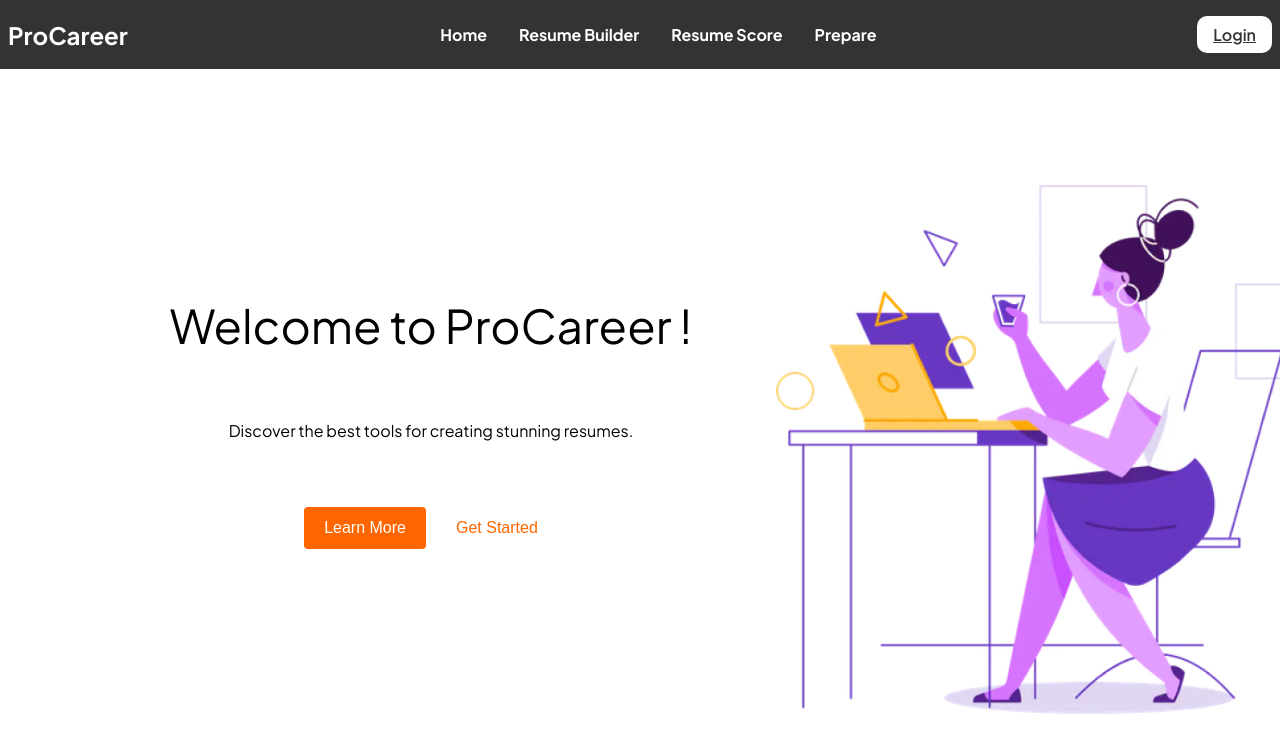
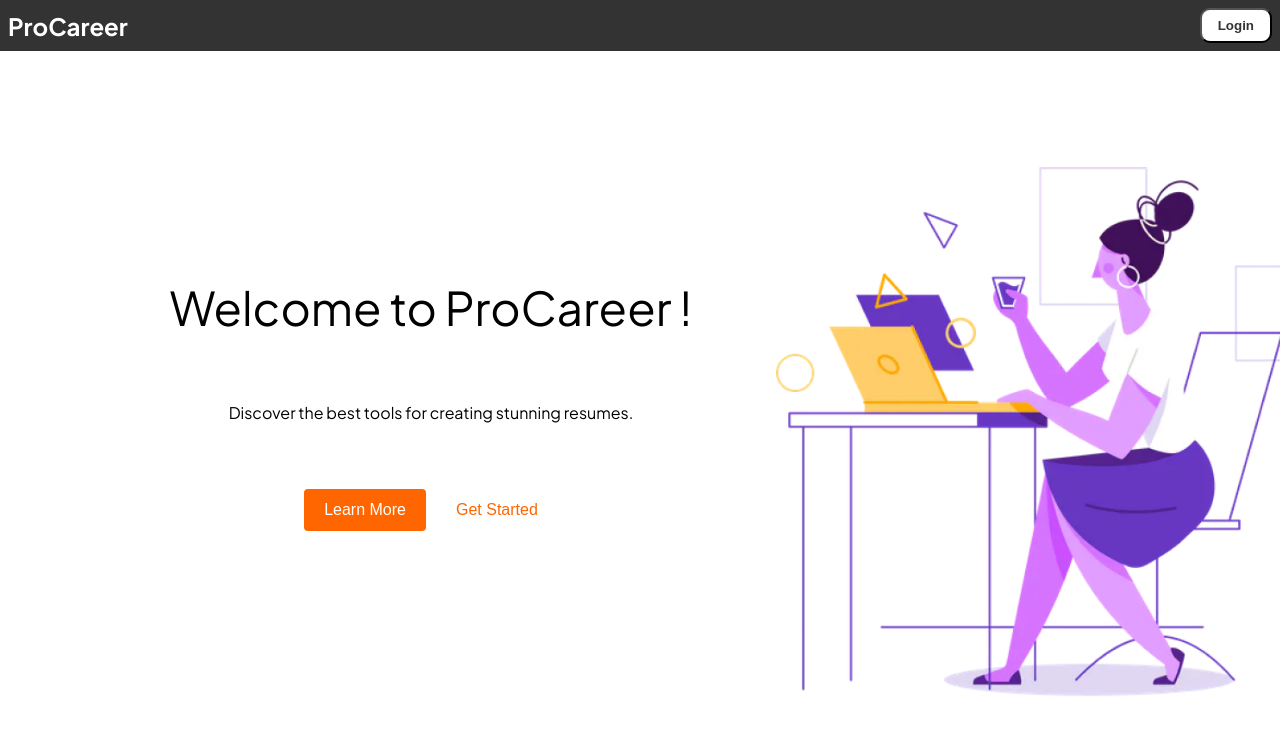
Before and after one commit to niranjan-kurhade/ProCareer, a React (Vite) app in the folder client/: page / in a window 1280 px wide. Shown: the top 752 px of the page. Built offline with nearby package versions, Linux system fonts and the light colour scheme.

Commit message:
added login

```diff
--- a/client/package.json
+++ b/client/package.json
@@ -10,6 +10,7 @@
     "preview": "vite preview"
   },
   "dependencies": {
+    "@auth0/auth0-react": "^2.2.4",
     "axios": "^1.6.7",
     "react": "^18.2.0",
     "react-dom": "^18.2.0",
--- a/client/src/components/Navbar.jsx
+++ b/client/src/components/Navbar.jsx
@@ -1,19 +1,23 @@
 import React from 'react';
 import '../styles/Navbar.css';
 import { Link } from 'react-router-dom';
+import { useAuth0 } from "@auth0/auth0-react";
 
 const Navbar = () => {
+    const { loginWithRedirect, isAuthenticated, logout } = useAuth0();
     return (
         <nav className="navbar">
             <div className="logo">ProCareer</div>
+            {isAuthenticated && (
                 <ul className="nav-links">
                     <li><Link to="/">Home</Link></li>
                     <li><Link to="/resume-builder/choose-template">Resume Builder</Link></li>
                     <li><Link to="/resume-score">Resume Score</Link></li>
                     <li><Link to="/prepare">Prepare</Link></li>
                 </ul>
+            )}
             <div className="login-container">
-                <a href="#"className='login-button'>Login</a>
+                {isAuthenticated ? <button onClick={() => logout({ logoutParams: { returnTo: window.location.origin } })} className='login-button'>Logout</button> : <button onClick = {() => {loginWithRedirect()}} className='login-button'>Login</button>}
             </div>
         </nav>
     );
--- a/client/src/main.jsx
+++ b/client/src/main.jsx
@@ -2,9 +2,20 @@ import React from 'react'
 import ReactDOM from 'react-dom/client'
 import App from './App.jsx'
 import { BrowserRouter } from 'react-router-dom'
+import { Auth0Provider } from '@auth0/auth0-react';
+
 
 ReactDOM.createRoot(document.getElementById('root')).render(
-  <BrowserRouter>
-      <App />
-  </BrowserRouter>
+  <Auth0Provider
+    domain="dev-3xpdhmkgl8j200te.us.auth0.com"
+    clientId="p2NpJ6yLraxdFAeHN8kzd82JTkHdmaeo"
+    authorizationParams={{
+      redirect_uri: window.location.origin
+    }}
+  >
+    <BrowserRouter>
+        <App />
+    </BrowserRouter>
+  </Auth0Provider>
+
 )
```
Also changed, not shown: 1 other file (tests, documents, lock files or other folders). Lines whose indentation alone changed are shown as unchanged.
